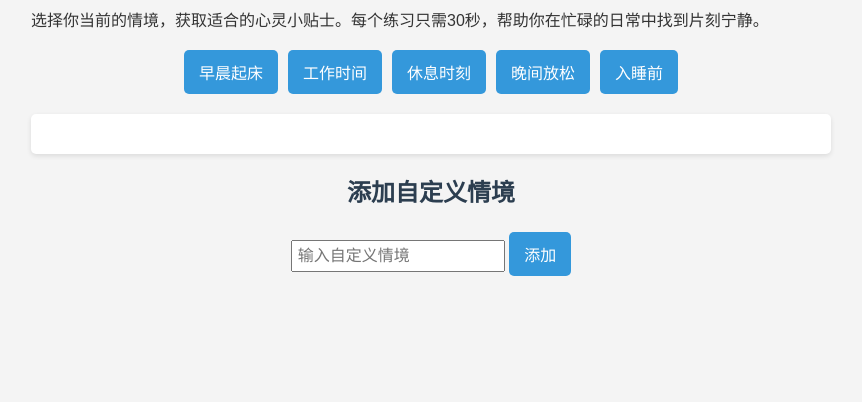
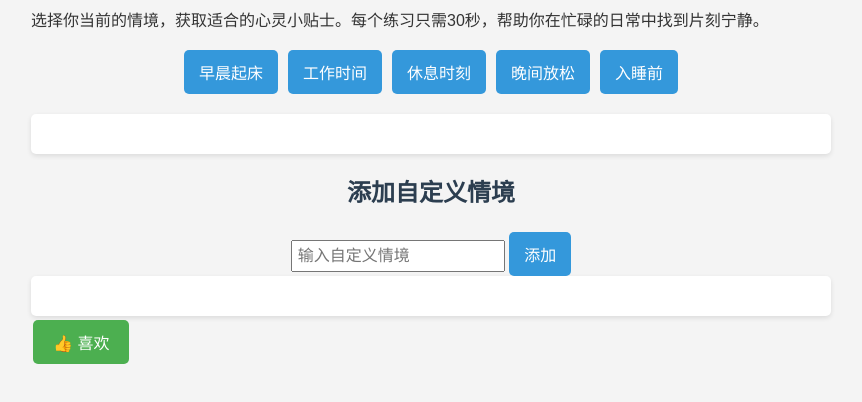
Before and after one commit to fw2312/website, a plain HTML site: page index.html in a window 1280 px wide. Shown: the part 144-546 px from the top of the page, without its empty margins (209-1071 px from the left). Drawn offline with Linux system fonts and the light colour scheme.

Commit message:
Add files via upload

```diff
--- a/index.html
+++ b/index.html
@@ -4,7 +4,11 @@
     <meta charset="UTF-8">
     <meta name="viewport" content="width=device-width, initial-scale=1.0">
     <title>心灵加油站 | Soul Refueling Station</title>
+	<script src="https://www.gstatic.com/firebasejs/8.10.0/firebase-app.js"></script>
+    <script src="https://www.gstatic.com/firebasejs/8.10.0/firebase-database.js"></script>
+    <script src="https://www.gstatic.com/firebasejs/8.10.0/firebase-auth.js"></script>
     <style>
+
         body {
             font-family: Arial, sans-serif;
             line-height: 1.6;
@@ -21,6 +25,19 @@
         #language-switch {
             text-align: right;
             margin-bottom: 20px;
+        }
+		#like-button {
+            background-color: #4CAF50;
+            border: none;
+            color: white;
+            padding: 10px 20px;
+            text-align: center;
+            text-decoration: none;
+            display: inline-block;
+            font-size: 16px;
+            margin: 4px 2px;
+            cursor: pointer;
+            border-radius: 5px;
         }
         #situation-buttons {
             display: flex;
@@ -89,6 +106,11 @@
         <input type="text" id="custom-situation-input" placeholder="输入自定义情境">
         <button onclick="addCustomSituation()" id="add-custom-btn">添加</button>
     </div>
+
+	<div id="spiritual-tip"></div>
+    <button id="like-button" onclick="likeTip()">👍 喜欢</button>
+    <button id="next-tip" style="display: none;" onclick="showNextTip()">下一条提示</button>
+
 
     <script>
         let currentLanguage = 'zh';
```
